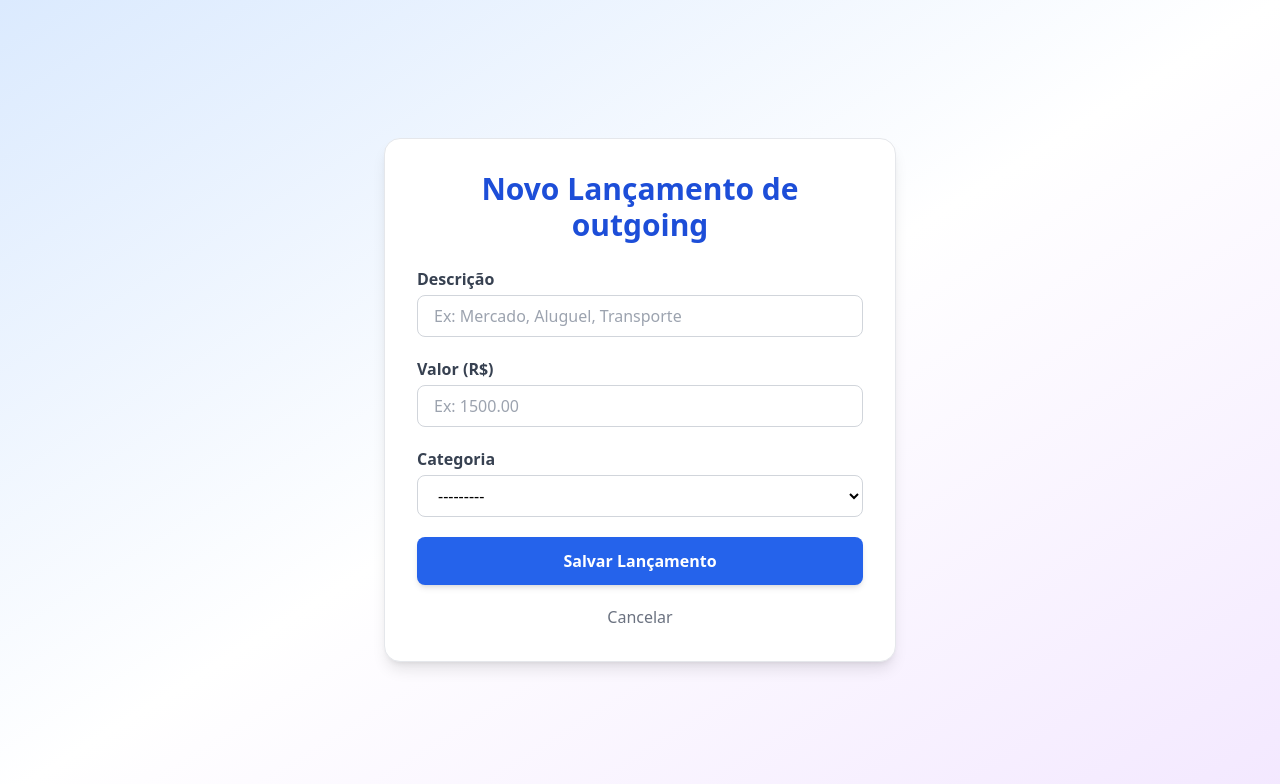
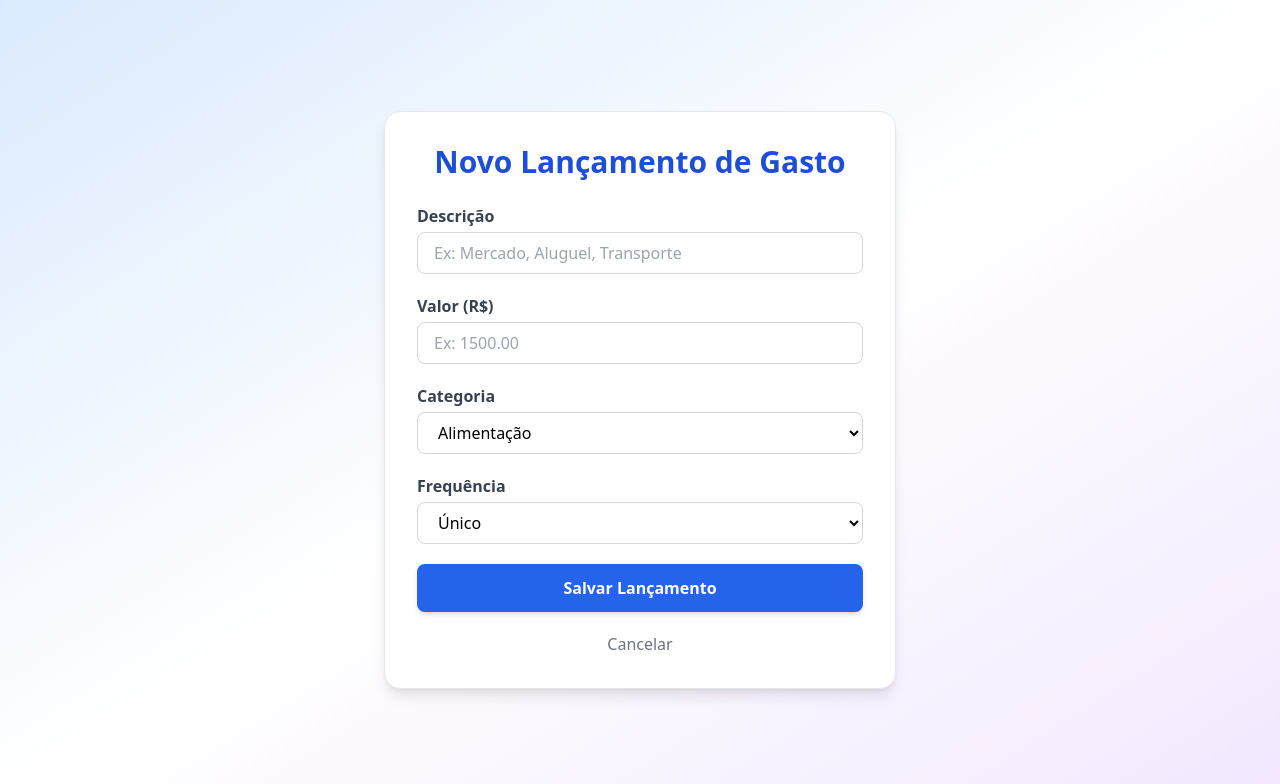
Before and after one commit to was-app/save-spark, a Django app: page /transactions/add-outgoing/ in a window 1280 px wide. Shown: the top 784 px of the page. Run offline with Django 4.2, Linux system fonts and the light colour scheme; the first user in the database is signed in; data comes from the database, SQL or seed files in the repository; some libraries are stand-ins or nearby versions.

Commit message:
fixed bugs related to visualization of transactions

```diff
--- a/Persistence/models.py
+++ b/Persistence/models.py
@@ -45,7 +45,7 @@ class IncomeTransaction(models.Model):
     frequency = models.CharField(max_length=50, choices=FREQUENCY_CHOICES, blank=True, null=True)
 
     def __str__(self):
-        return f"{self.client.username} - {self.value}"
+        return f"{self.id} - {self.description} - {self.value}"
 
     class Meta:
         db_table = 'income_transactions'
@@ -61,7 +61,7 @@ class OutgoingTransaction(models.Model):
     frequency = models.CharField(max_length=50, choices=FREQUENCY_CHOICES, blank=True, null=True)
 
     def __str__(self):
-        return f"{self.client.username} - {self.value}"
+        return f"{self.id} - {self.description} - {self.value}"
 
     class Meta:
         db_table = 'outgoing_transactions'
--- a/Persistence/services/transaction_service.py
+++ b/Persistence/services/transaction_service.py
@@ -49,7 +49,6 @@ class TransactionService:
         return self.outgoing_repo.get_outgoings_by_date(date=date)
 
     def get_outgoings_by_category(self, category):
-        # id =
         return self.outgoing_repo.get_outgoings_by_category(category=category)
 
     def get_all_categories(self):
--- a/Transactions/forms.py
+++ b/Transactions/forms.py
@@ -50,7 +50,6 @@ class IncomeTransactionForm(forms.ModelForm):
 
     def __init__(self, *args, **kwargs):
         super().__init__(*args, **kwargs)
-        # Populate choices dynamically at runtime
         self.fields['category'].choices = [
             (str(category.id), category.name)
             for category in Category.objects.filter(type='income').order_by('name')
@@ -84,14 +83,21 @@ class OutgoingTransactionForm(forms.ModelForm):
         })
     )
 
+    frequency = forms.ChoiceField(
+        label="Frequência",
+        choices=FREQUENCY_CHOICES,
+        widget=forms.Select(attrs={
+            'class': 'w-full p-3 border border-gray-300 rounded-lg focus:ring-2 focus:ring-blue-500 focus:border-transparent bg-white'
+        })
+    )
+
     class Meta:
         model = OutgoingTransaction
-        fields = ['description', 'value', 'category']
+        fields = ['description', 'value', 'category', 'frequency']
 
-    # def __init__(self, *args, **kwargs):
-    #     super().__init__(*args, **kwargs)
-    #     # Populate choices dynamically at runtime
-    #     self.fields['category'].choices = [
-    #         (str(category.id), category.name)
-    #         for category in Category.objects.filter(type='Gasto').order_by('name')
-    #     ]
+    def __init__(self, *args, **kwargs):
+        super().__init__(*args, **kwargs)
+        self.fields['category'].choices = [
+            (str(category.id), category.name)
+            for category in Category.objects.filter(type='outgoing').order_by('name')
+        ]
--- a/Transactions/templates/transactions/add_transaction.html
+++ b/Transactions/templates/transactions/add_transaction.html
@@ -3,14 +3,14 @@
 <head>
     <meta charset="UTF-8">
     <meta name="viewport" content="width=device-width, initial-scale=1.0">
-    <title>Adicionar {{ type }}</title>
+    <title>Adicionar {{ type_name }}</title>
     <script src="https://cdn.tailwindcss.com"></script>
 </head>
 <body class="bg-gradient-to-br from-blue-100 via-white to-purple-100 flex justify-center items-center min-h-screen">
 
     <div class="w-full max-w-lg bg-white p-8 rounded-2xl shadow-lg border border-gray-200">
         <h1 class="text-3xl font-bold text-center text-blue-700 mb-6">
-            Novo Lançamento de {{ type }}
+            Novo Lançamento de {{ type_name }}
         </h1>
 
         <form method="POST" class="space-y-5">
@@ -40,22 +40,17 @@
             </div>
 
 
-
-            <!-- Campo de frequência (somente para rendas) -->
-            {% if type == 'income' %}
             <div>
                 <label for="id_frequency" class="block text-gray-700 font-semibold mb-1">Frequência</label>
                 <select name="frequency" id="id_frequency"
                         class="w-full border border-gray-300 rounded-lg px-4 py-2 bg-white focus:ring-2 focus:ring-blue-500 focus:border-transparent" required>
-                    <option value="" disabled selected>Selecione a frequência</option>
                     <option value="Diário"> Diário</option>
                     <option value="Semanal"> Semanal</option>
                     <option value="Mensal"> Mensal</option>
                     <option value="Anual"> Anual</option>
-                    <option value="Único"> Único</option>
+                    <option value="Único" selected> Único</option>
                 </select>
             </div>
-            {% endif %}
 
             <!-- Botão -->
             <button type="submit"
--- a/Transactions/templates/transactions/view_all.html
+++ b/Transactions/templates/transactions/view_all.html
@@ -71,7 +71,7 @@
 
                         <!-- Botão de exclusão -->
                             <button type="button"
-                                    onclick="document.getElementById('confirm-modal-{{ t.id }}').showModal()"
+                                    onclick="document.getElementById('confirm-modal-{{ t.type }}-{{ t.id }}').showModal()"
                                     class="bg-red-500 hover:bg-red-700 text-white font-bold py-1 px-3 rounded">
                                 Excluir
                             </button>
@@ -80,7 +80,7 @@
                 </td>
 
                 <!-- Modal de Exclusão -->
-                <dialog id="confirm-modal-{{ t.id }}" class="rounded-lg p-6 shadow-lg w-80">
+                <dialog id="confirm-modal-{{ t.type }}-{{ t.id }}" class="rounded-lg p-6 shadow-lg w-80">
                     <h3 class="text-lg font-semibold mb-4">Confirmar exclusão</h3>
                     <p class="mb-4 text-gray-600">Tem certeza que deseja excluir esta transação?</p>
 
--- a/Transactions/views.py
+++ b/Transactions/views.py
@@ -6,6 +6,7 @@
 from django.shortcuts import render, redirect
 from django.http import HttpResponse
 from Persistence.services.category_service import CategoryService
+import logging
 
 def add_income(request):
     if not request.user.is_authenticated:
@@ -24,7 +25,7 @@
     else:
         form = IncomeTransactionForm()
 
-    return render(request, 'transactions/add_transaction.html', {'form': form, 'type': 'income'})
+    return render(request, 'transactions/add_transaction.html', {'form': form, 'type': 'income', 'type_name': 'Renda'})
 
 def add_outgoing(request):
     if not request.user.is_authenticated:
@@ -38,12 +39,12 @@
             # outgoing = form.save(commit=False)
             outgoing = form.cleaned_data
             tmp = TransactionService()
-            tmp.register_outgoing(client=request.user, value=outgoing['value'], category=outgoing['category'], description=outgoing['description'])
+            tmp.register_outgoing(client=request.user, value=outgoing['value'], category=outgoing['category'], description=outgoing['description'], frequency=outgoing['frequency'])
             return redirect('home:dashboard')
     else:
         form = OutgoingTransactionForm()
 
-    return render(request, 'transactions/add_transaction.html', {'form': form, 'type': 'outgoing', 'categories': categories})
+    return render(request, 'transactions/add_transaction.html', {'form': form, 'type': 'outgoing', 'type_name': 'Gasto'})
 
 def view_all(request):
     if not request.user.is_authenticated:
@@ -101,7 +102,7 @@
     context = {
         'grouped_transactions': grouped,
         'income_categories': Category.objects.filter(type='income'),
-        'outgoing_categories': Category.objects.filter(type='Gasto'),
+        'outgoing_categories': Category.objects.filter(type='outgoing'),
     }
 
     return render(request, 'transactions/view_all.html', context)
```
